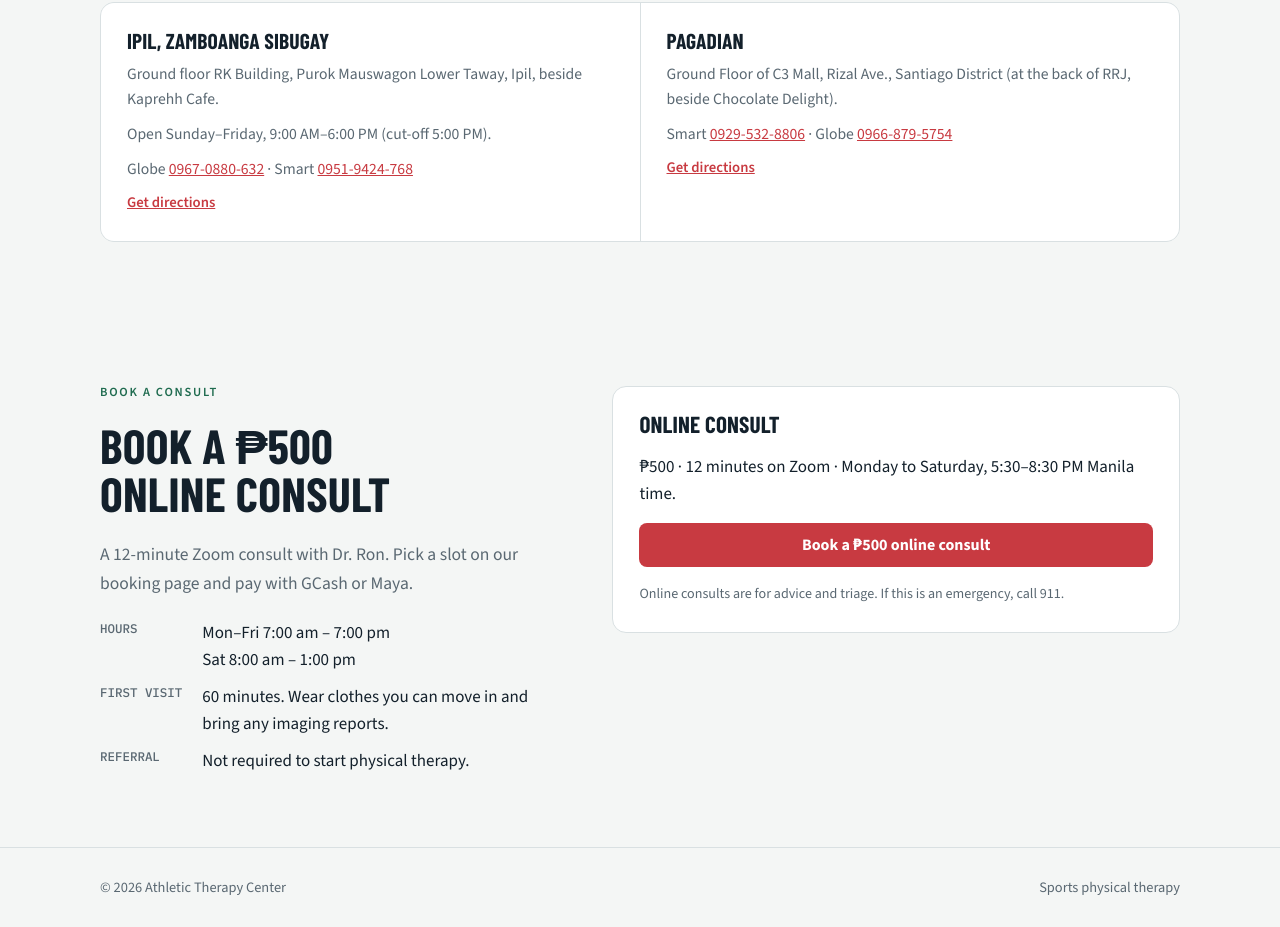
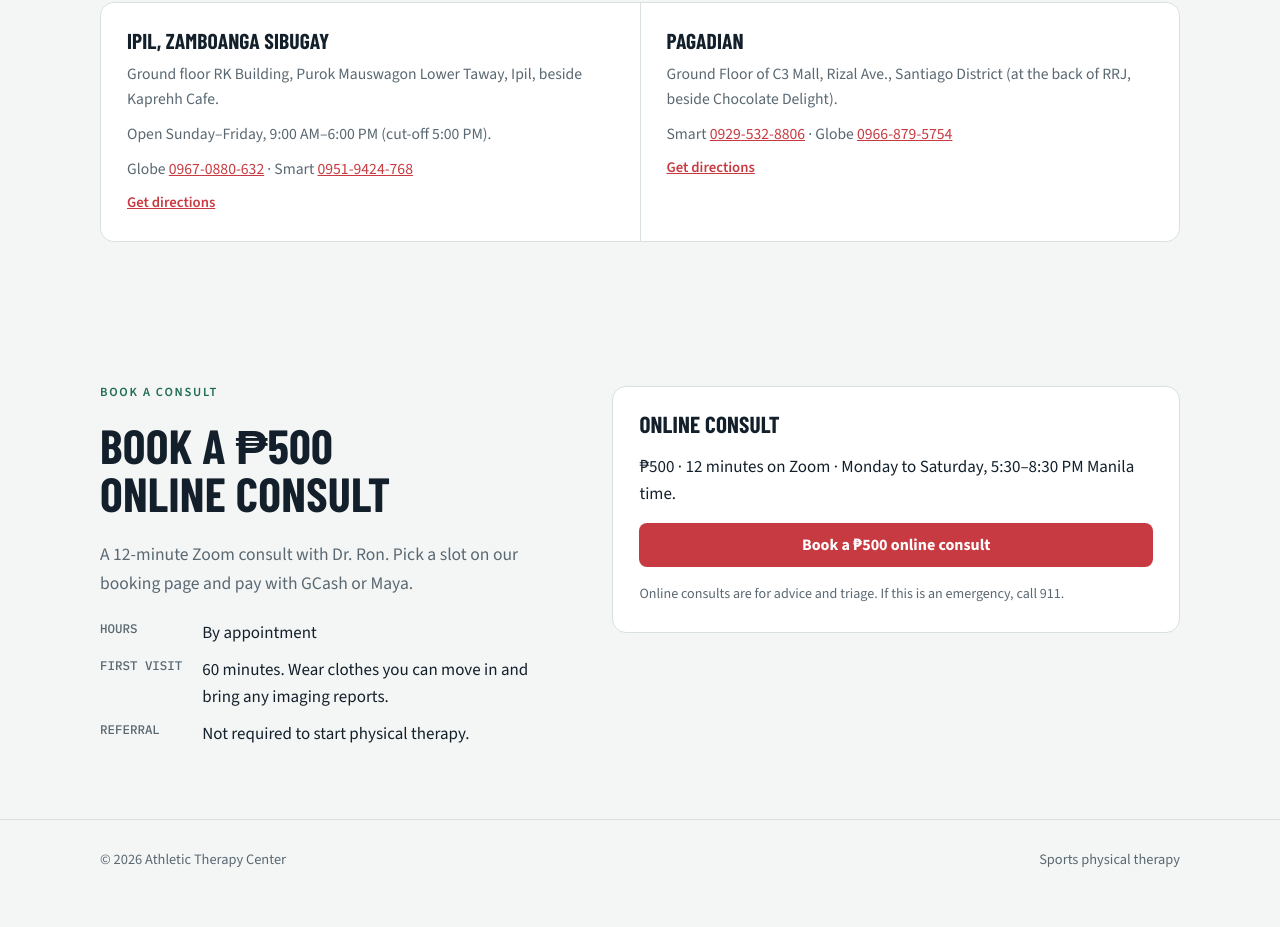
Before and after one commit to furiousdoc34/angrydoc-funnels, a plain HTML site: page index.html in a window 1280 px wide. Shown: the part 3898-4825 px from the top of the page. After the commit the page ends 4798 px from the top, so only its background shows below. Drawn offline with nearby package versions, Linux system fonts and the light colour scheme; a web font is replaced by a local one.

Commit message:
Replace placeholder clinic hours with by appointment
Keep Ipil’s Sunday–Friday hours on its location card.

```diff
--- a/index.html
+++ b/index.html
@@ -466,7 +466,7 @@ footer .wrap { display: flex; justify-content: space-between; gap: 12px; flex-wr
         <h2>Book a ₱500 online consult</h2>
         <p class="lede">A 12-minute Zoom consult with Dr. Ron. Pick a slot on our booking page and pay with GCash or Maya.</p>
         <dl>
-          <dt>Hours</dt><dd>Mon–Fri 7:00 am – 7:00 pm<br>Sat 8:00 am – 1:00 pm</dd>
+          <dt>Hours</dt><dd>By appointment</dd>
           <dt>First visit</dt><dd>60 minutes. Wear clothes you can move in and bring any imaging reports.</dd>
           <dt>Referral</dt><dd>Not required to start physical therapy.</dd>
         </dl>
```
